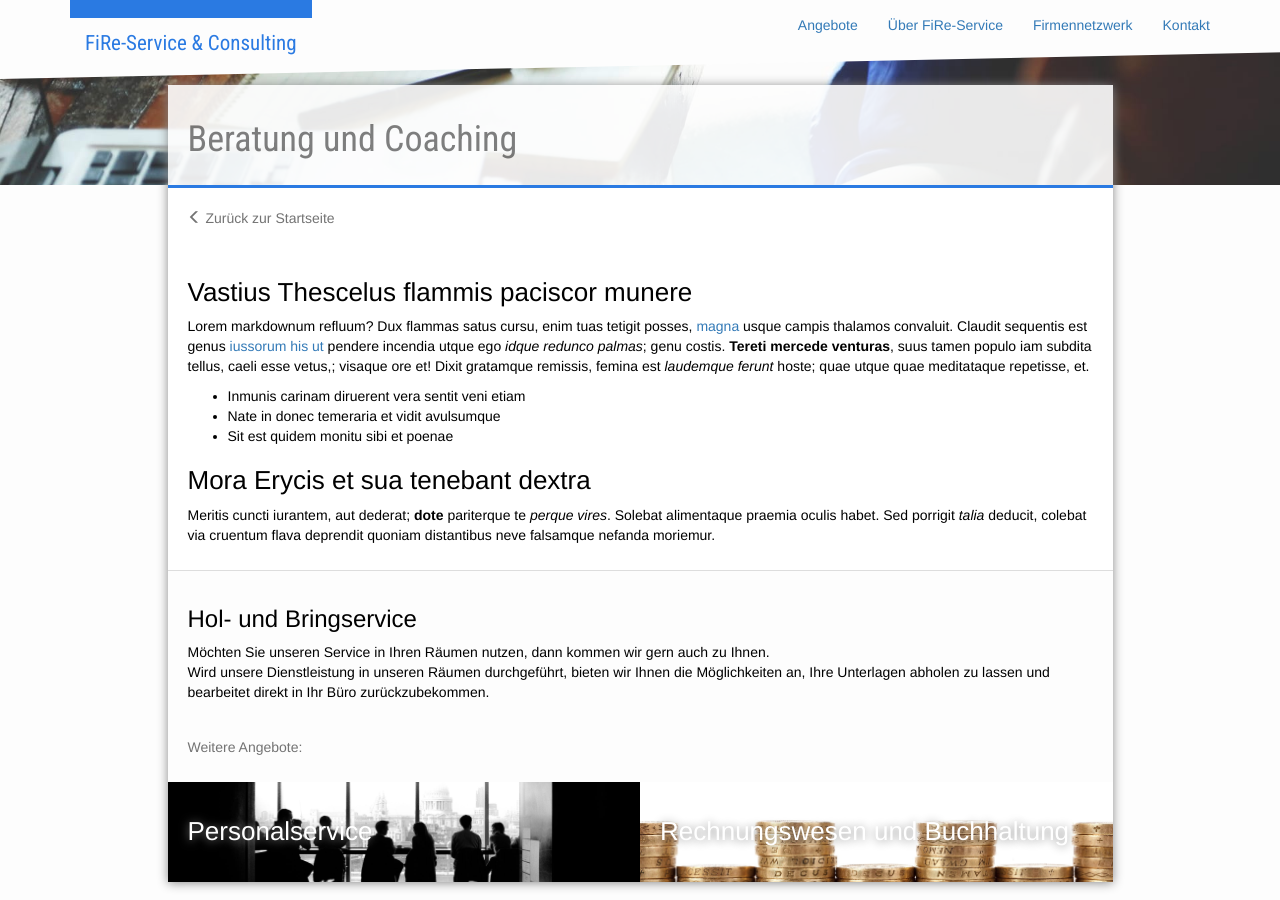
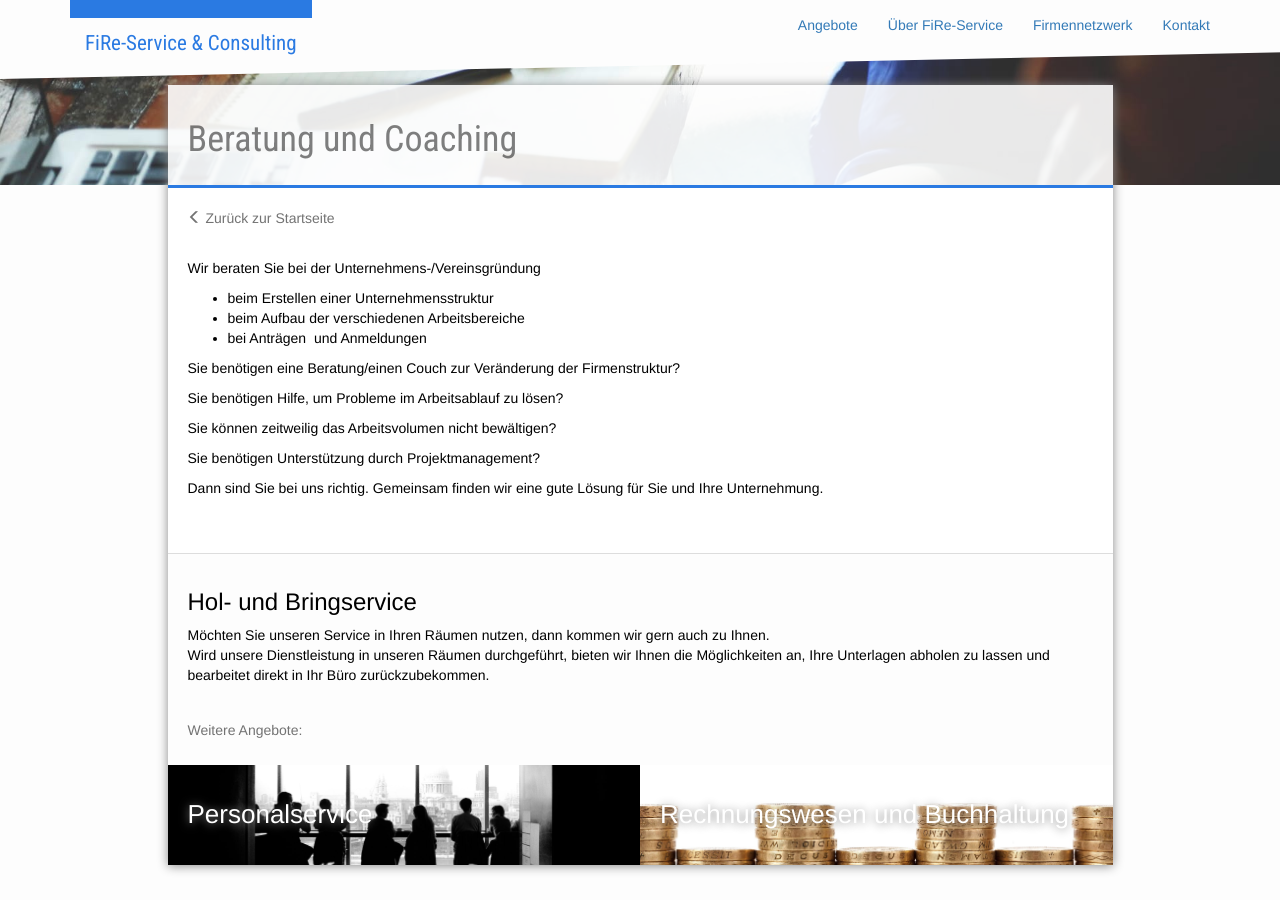
Before and after one commit to samlawski/fire-service, a Jekyll site: the page built from beratung-und-coaching.md, in a window 1280 px wide and 900 px high, scrolled down 415 px. Built offline with Jekyll 4.4.1, drawn with Linux system fonts in a browser that asks for light colours.

Commit message:
Updated '/beratung-und-coaching.md' via CloudCannon

```diff
--- a/beratung-und-coaching.md
+++ b/beratung-und-coaching.md
@@ -1,27 +1,26 @@
 ---
 layout: angebot
 permalink: /beratung-und-coaching/
-header_image_path: "/assets/images/coaching.jpg"
+header_image_path: /assets/images/coaching.jpg
 title: Beratung und Coaching
 ---
 
-## Vastius Thescelus flammis paciscor munere
 
-Lorem markdownum refluum? Dux flammas satus cursu, enim tuas tetigit posses,
-[magna](http://www.exierat-magnum.com/quatiens-cui) usque campis thalamos
-convaluit. Claudit sequentis est genus [iussorum his
-ut](http://natus-abnuit.net/superest-ebur) pendere incendia utque ego *idque
-redunco palmas*; genu costis. **Tereti mercede venturas**, suus tamen populo iam
-subdita tellus, caeli esse vetus,; visaque ore et! Dixit gratamque remissis,
-femina est *laudemque ferunt* hoste; quae utque quae meditataque repetisse, et.
+Wir beraten Sie bei der Unternehmens-/Vereinsgr&uuml;ndung
 
-- Inmunis carinam diruerent vera sentit veni etiam
-- Nate in donec temeraria et vidit avulsumque
-- Sit est quidem monitu sibi et poenae
+* beim Erstellen einer Unternehmensstruktur
+* beim Aufbau der verschiedenen Arbeitsbereiche
+* bei Antr&auml;gen&nbsp; und Anmeldungen
 
-## Mora Erycis et sua tenebant dextra
 
-Meritis cuncti iurantem, aut dederat; **dote** pariterque te *perque vires*.
-Solebat alimentaque praemia oculis habet. Sed porrigit *talia* deducit, colebat
-via cruentum flava deprendit quoniam distantibus neve falsamque nefanda
-moriemur.
+Sie ben&ouml;tigen eine Beratung/einen Couch zur Ver&auml;nderung der Firmenstruktur?
+
+Sie ben&ouml;tigen Hilfe, um Probleme im Arbeitsablauf zu l&ouml;sen?
+
+Sie k&ouml;nnen zeitweilig das Arbeitsvolumen nicht bew&auml;ltigen?
+
+Sie ben&ouml;tigen Unterst&uuml;tzung durch Projektmanagement?
+
+Dann sind Sie bei uns richtig. Gemeinsam finden wir eine gute L&ouml;sung f&uuml;r Sie und Ihre Unternehmung.
+
+&nbsp;
```
